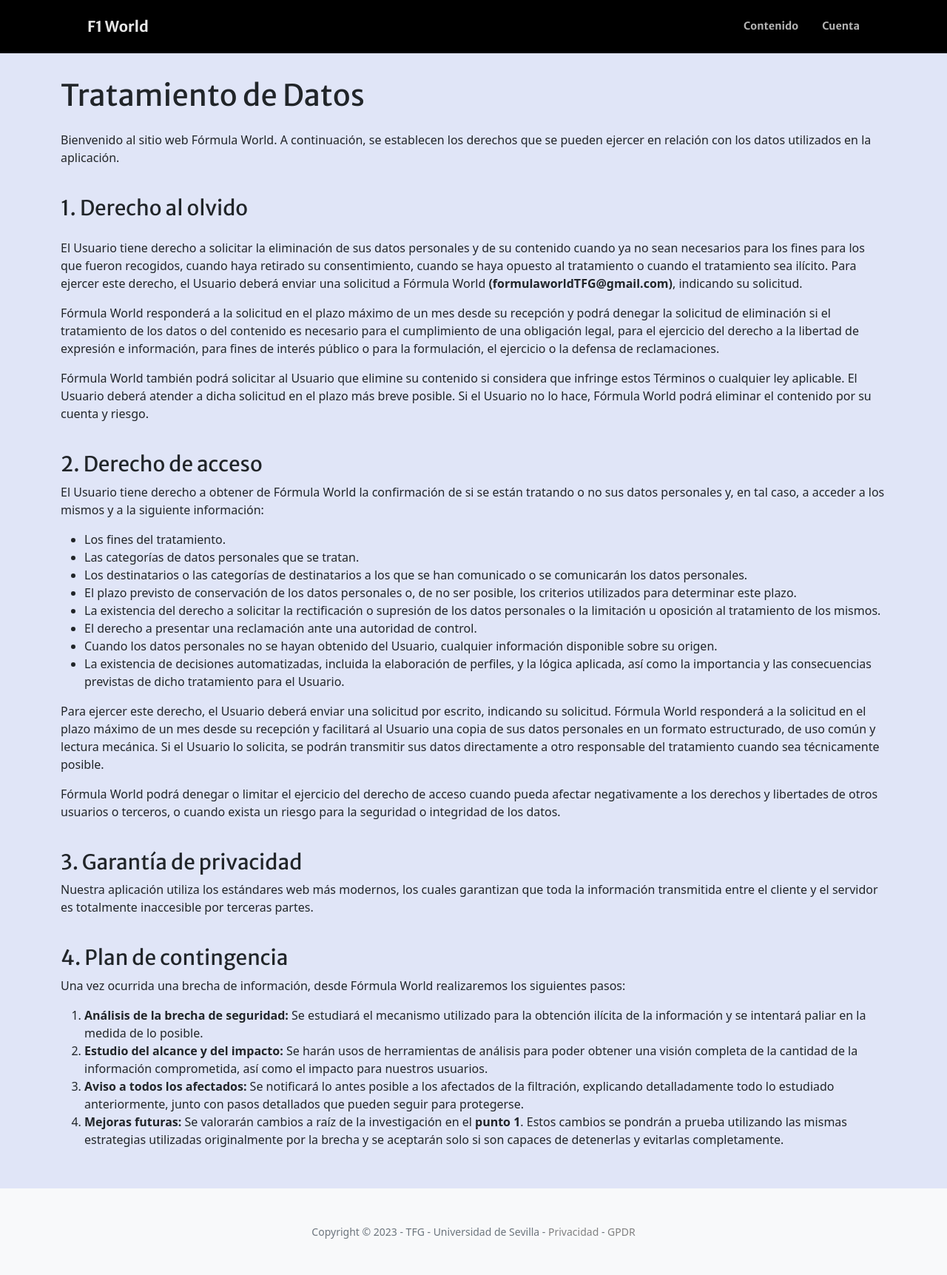
After one commit to josgarboh/formula-world, a Django app: page /gdpr/ in a window 1280 px wide. The commit adds this page. Shown: the whole page at 74% size. Run offline with Django 4.2, Linux system fonts and the light colour scheme; some libraries are stand-ins or nearby versions.

Commit message:
Añadida info sobre tratamiento de datos
- Términos de privacidad y GDPR

```diff
--- a/FormulaWorld/urls.py
+++ b/FormulaWorld/urls.py
@@ -32,6 +32,8 @@ urlpatterns = [
     path('', views.landing, name="landing"),
     path('cargaBD/', scrappingviews.carga, name="cargaBD"),
    #path('cargaWhoosh/', scrappingviews.cargaWhoosh, name="cargaWhoosh"),
+    path('terminos/', views.terminos, name="terminos"),
+    path('gdpr/', views.gdpr, name="gdpr"),
 
     path('circuitos/', views.list_circuitos, name = "listaCircuitos"),
     path('circuito/<int:idEntrada>', views.detallesCircuito, name = "detallesCircuito"),
--- /dev/null
+++ b/web/templates/gdpr.html
@@ -0,0 +1,86 @@
+{% extends 'header_footer.html' %}
+
+{% block content %}
+<body class="body">
+<div class="container">
+    <br>
+    <div class="row">
+        <div class="d-flex flex-column container text-justify">
+            <h1>Tratamiento de Datos</h1>
+            <p class="text-justify mt-3">
+                Bienvenido al sitio web Fórmula World. A continuación, se establecen los derechos que se pueden ejercer en relación con los datos utilizados en la aplicación.
+            </p>
+
+            <h3 class="mt-4">1. Derecho al olvido</h3>
+            <p class="text-justify mt-3">
+                El <bold>Usuario</bold> tiene derecho a solicitar la eliminación de sus datos personales y de su contenido cuando ya no sean necesarios para los fines para los que fueron recogidos, cuando haya retirado su consentimiento, cuando se haya opuesto al tratamiento o cuando el tratamiento sea ilícito. Para ejercer este derecho, el Usuario deberá enviar una solicitud a Fórmula World <b>(formulaworldTFG@gmail.com)</b>, indicando su solicitud.
+            </p>
+            <p>
+                Fórmula World responderá a la solicitud en el plazo máximo de un mes desde su recepción y podrá denegar la solicitud de eliminación si el tratamiento de los datos o del contenido es necesario para el cumplimiento de una obligación legal, para el ejercicio del derecho a la libertad de expresión e información, para fines de interés público o para la formulación, el ejercicio o la defensa de reclamaciones.
+            </p>
+            <p>
+                Fórmula World también podrá solicitar al Usuario que elimine su contenido si considera que infringe estos Términos o cualquier ley aplicable. El Usuario deberá atender a dicha solicitud en el plazo más breve posible. Si el Usuario no lo hace, Fórmula World podrá eliminar el contenido por su cuenta y riesgo.
+            </p>
+
+            <h3 class="mt-4">2. Derecho de acceso</h3>
+            <p>
+                El Usuario tiene derecho a obtener de Fórmula World la confirmación de si se están tratando o no sus datos personales y, en tal caso, a acceder a los mismos y a la siguiente información:
+            </p>
+            <ul>
+                <li>Los fines del tratamiento.</li>
+                <li>Las categorías de datos personales que se tratan.</li>
+                <li>
+                Los destinatarios o las categorías de destinatarios a los que se han comunicado o se comunicarán los datos personales.
+                </li>
+                <li>
+                El plazo previsto de conservación de los datos personales o, de no ser posible, los criterios utilizados para determinar este plazo.
+                </li>
+                <li>
+                La existencia del derecho a solicitar la rectificación o supresión de los datos personales o la limitación u oposición al tratamiento de los mismos.
+                </li>
+                <li>
+                El derecho a presentar una reclamación ante una autoridad de control.
+                </li>
+                <li>
+                Cuando los datos personales no se hayan obtenido del Usuario, cualquier información disponible sobre su origen.
+                </li>
+                <li>
+                La existencia de decisiones automatizadas, incluida la elaboración de perfiles, y la lógica aplicada, así como la importancia y las consecuencias previstas de dicho tratamiento para el Usuario.
+                </li>
+            </ul>
+            <p>
+                Para ejercer este derecho, el Usuario deberá enviar una solicitud por escrito, indicando su solicitud. Fórmula World responderá a la solicitud en el plazo máximo de un mes desde su recepción y facilitará al Usuario una copia de sus datos personales en un formato estructurado, de uso común y lectura mecánica. Si el Usuario lo solicita, se podrán transmitir sus datos directamente a otro responsable del tratamiento cuando sea técnicamente posible.
+            </p>
+            <p>
+                Fórmula World podrá denegar o limitar el ejercicio del derecho de acceso cuando pueda afectar negativamente a los derechos y libertades de otros usuarios o terceros, o cuando exista un riesgo para la seguridad o integridad de los datos.
+            </p>
+
+            <h3 class="mt-4">3. Garantía de privacidad</h3>
+            <p>
+                Nuestra aplicación utiliza los estándares web más modernos, los cuales garantizan que toda la información transmitida entre el cliente y el servidor es totalmente inaccesible por terceras partes.</p>
+
+            <h3 class="mt-4">4. Plan de contingencia</h3>
+            <p>
+                Una vez ocurrida una brecha de información, desde Fórmula World realizaremos los siguientes pasos:
+            </p>
+            <ol>
+                <li>
+                <b>Análisis de la brecha de seguridad: </b> Se estudiará el mecanismo utilizado para la obtención ilícita de la información y se intentará paliar en la medida de lo posible.
+                </li>
+                <li>
+                <b>Estudio del alcance y del impacto: </b> Se harán usos de herramientas de análisis para poder obtener una visión completa de la cantidad de la información comprometida, así como el impacto para nuestros usuarios.
+                </li>
+                <li>
+                <b>Aviso a todos los afectados: </b> Se notificará lo antes posible a los afectados de la filtración, explicando detalladamente todo lo estudiado anteriormente, junto con pasos detallados que pueden seguir para protegerse.
+                </li>
+                <li>
+                <b>Mejoras futuras: </b> Se valorarán cambios a raíz de la investigación en el <b>punto 1</b>. Estos cambios se pondrán a prueba utilizando las mismas estrategias utilizadas originalmente por la brecha y se aceptarán solo si son capaces de detenerlas y evitarlas completamente.
+                </li>
+            </ol>
+        </div>
+    </div>
+
+
+</div>
+</div>
+{% endblock %}
--- a/web/templates/header_footer.html
+++ b/web/templates/header_footer.html
@@ -74,5 +74,5 @@
 </body>
 
 <footer class="bg-light py-5">
-    <div class="container px-4 px-lg-5"><div class="small text-center text-muted">Copyright &copy; 2023 - TFG - Universidad de Sevilla</div></div>
+    <div class="container px-4 px-lg-5"><div class="small text-center text-muted">Copyright &copy; 2023 - TFG - Universidad de Sevilla - <a style="text-decoration: none; color: gray;" href="{% url 'terminos' %}">Privacidad</a> - <a style="text-decoration: none; color: gray;" href="{% url 'gdpr' %}">GPDR</a></div></div>
 </footer>
--- a/web/views.py
+++ b/web/views.py
@@ -17,6 +17,12 @@ def landing(request):
 
 def index(request):
     return render(request, 'home.html')
+
+def terminos(request):
+    return render(request, 'terms.html')
+
+def gdpr(request):
+    return render(request, 'gdpr.html')
 
 
 ############## CIRCUITOS
```
Also changed, not shown: web/templates/terms.html (added, +39 -0 lines), db.sqlite3.
